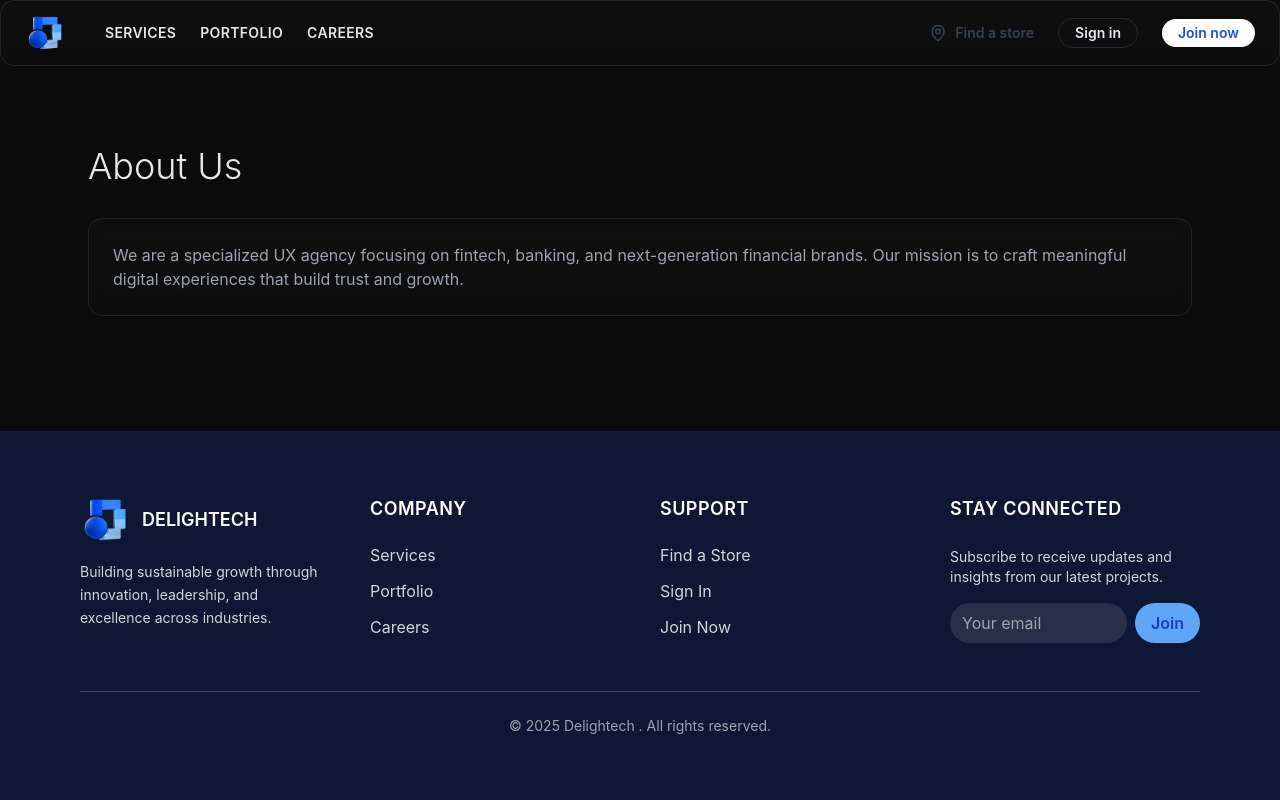
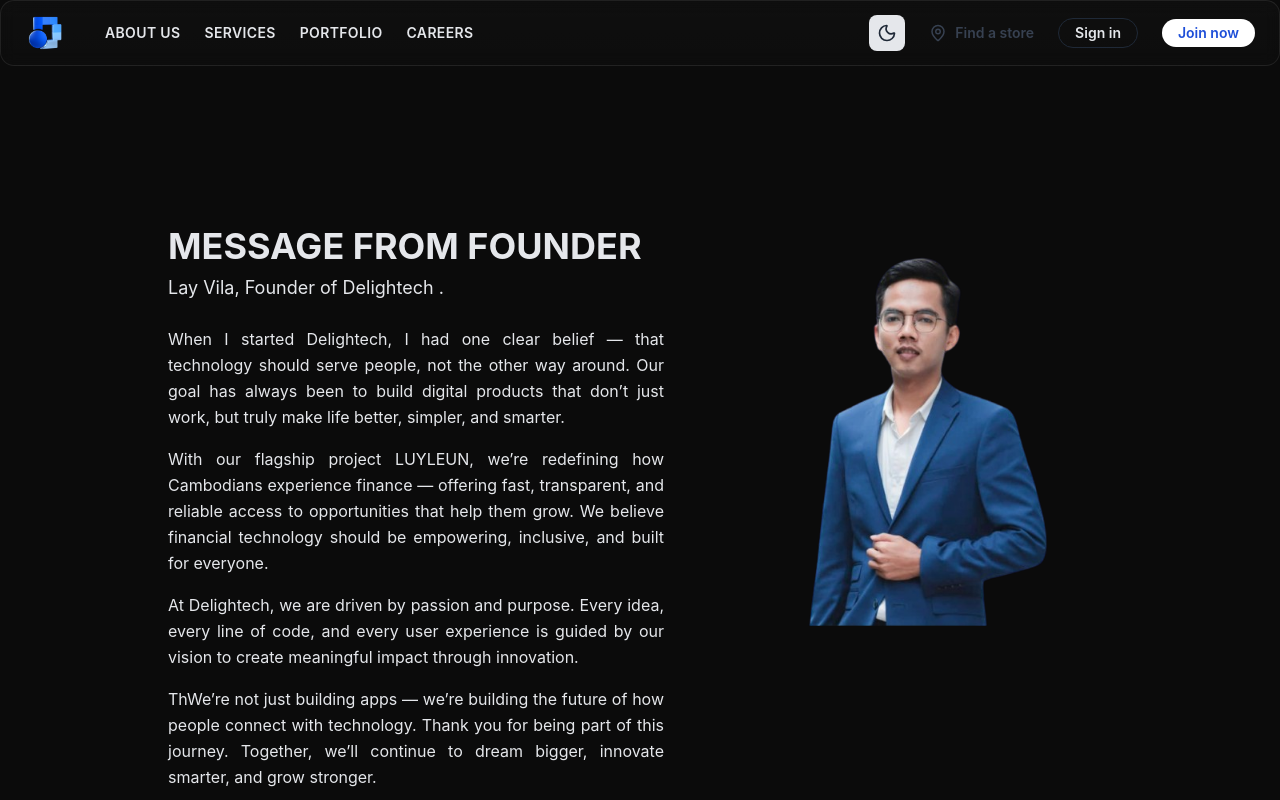
Before and after one commit to DELIGHTECH-Co-LTD/delightech_website-next.js, a Next.js app: page /about in a window 1280 px wide. Shown: the top 800 px of the page. Built offline with nearby package versions, Linux system fonts and the light colour scheme.

Commit message:
dark/light

```diff
--- a/components/Navbar.tsx
+++ b/components/Navbar.tsx
@@ -1,10 +1,11 @@
 import { FC } from "react";
 import Link from "next/link";
 import Image from "next/image";
-import { MapPin } from "lucide-react";
+import { MapPin, Moon, Sun } from "lucide-react";
 import logo from "../public/assets/DLT.png";
-
+import { useTheme } from "../hooks/UseTheme";
 const Navbar: FC = () => {
+  const { theme, toggleTheme, mounted } = useTheme();
   return (
     <nav className="w-full glass">
       <div className="max-w-7xl mx-auto flex items-center justify-between px-6 py-3">
@@ -20,6 +21,14 @@
           </Link>
 
           <ul className="hidden md:flex items-center gap-6 text-sm font-semibold tracking-wide text-gray-200">
+            <li>
+              <Link
+                href="about"
+                className="hover:text-blue-700 transition-colors"
+              >
+                ABOUT US
+              </Link>
+            </li>
             <li>
               <Link
                 href="services"
@@ -48,6 +57,19 @@
         </div>
 
         <div className="flex items-center gap-6">
+          {mounted && (
+            <button
+              onClick={toggleTheme}
+              className="p-2 rounded-lg bg-gray-200 dark:bg-gray-700 hover:bg-gray-300 dark:hover:bg-gray-600 transition-colors"
+              aria-label="Toggle theme"
+            >
+              {theme === "light" ? (
+                <Moon className="w-5 h-5 text-gray-800" />
+              ) : (
+                <Sun className="w-5 h-5 text-yellow-400" />
+              )}
+            </button>
+          )}
           <Link
             href="/stores"
             className="flex items-center gap-2 text-sm text-gray-700 cursor-pointer hover:text-blue-700"
--- a/components/Team.tsx
+++ b/components/Team.tsx
@@ -76,7 +76,7 @@
                     rel="noopener noreferrer"
                     className="absolute bottom-4 right-4 bg-white text-blue-300 p-2 rounded-full opacity-0 group-hover:opacity-100 transition duration-300 hover:scale-110"
                   >
-                    <Linkedin size={22} />
+                    <Linkedin size={18} />
                   </a>
                 )}
               </div>
@@ -84,8 +84,8 @@
                 <h3 className="text-xl font-semibold text-white mb-1">
                   {member.name}
                 </h3>
-                <p className="text-gray-300 text-sm">{member.position}</p>
-                <div className="mt-4 w-12 h-[2px] bg-blue-300 mx-auto group-hover:w-20 transition-all duration-300"></div>
+                <p className="text-white text-sm">{member.position}</p>
+                <div className="mt-4 w-12 h-[2px] bg-blue-600 mx-auto group-hover:w-20 transition-all duration-300"></div>
               </div>
 
               <div className="absolute inset-0 rounded-3xl opacity-0 group-hover:opacity-100 bg-gradient-to-r from-blue-400/10 via-white/5 to-blue-400/10 blur-2xl transition"></div>
--- /dev/null
+++ b/hooks/UseTheme.tsx
@@ -0,0 +1,38 @@
+"use client";
+
+import { useState, useEffect } from "react";
+
+export function useTheme() {
+  const [theme, setTheme] = useState<"light" | "dark">("light");
+  const [mounted, setMounted] = useState(false);
+
+  useEffect(() => {
+    setMounted(true);
+    const savedTheme = localStorage.getItem("theme") as "light" | "dark" | null;
+    const prefersDark = window.matchMedia(
+      "(prefers-color-scheme: dark)"
+    ).matches;
+    const initialTheme = savedTheme || (prefersDark ? "dark" : "light");
+
+    setTheme(initialTheme);
+
+    if (initialTheme === "dark") {
+      document.documentElement.classList.add("dark");
+    } else {
+      document.documentElement.classList.remove("dark");
+    }
+  }, []);
+  const toggleTheme = () => {
+    const newTheme = theme === "light" ? "dark" : "light";
+    setTheme(newTheme);
+
+    if (newTheme === "dark") {
+      document.documentElement.classList.add("dark");
+    } else {
+      document.documentElement.classList.remove("dark");
+    }
+    localStorage.setItem("theme", newTheme);
+  };
+
+  return { theme, toggleTheme, mounted };
+}
--- a/pages/about.tsx
+++ b/pages/about.tsx
@@ -1,15 +1,68 @@
+import Image from "next/image";
+import founderImg from "../public/assets/bng vila.png";
 import Layout from "../components/Layout";
 
 export default function AboutPage() {
   return (
     <Layout>
-      <h1 className="text-4xl font-light mb-8">About Us</h1>
-      <div className="glass p-6">
-        <p className="text-gray-400">
-          We are a specialized UX agency focusing on fintech, banking, and next-generation financial brands.
-          Our mission is to craft meaningful digital experiences that build trust and growth.
-        </p>
-      </div>
+      <section className="bg-black-white py-20 px-6 md:px-20 min-h-screen flex flex-col lg:flex-row items-center lg:items-start justify-between gap-12">
+        {/* LEFT: Founder Message */}
+        <div className="max-w-3xl">
+          <h1 className="text-3xl md:text-4xl font-bold mb-2 uppercase">
+            Message from Founder
+          </h1>
+          <p className="text-lg mb-6">Lay Vila, Founder of Delightech .</p>
+
+          <div className="space-y-4 text-justify leading-relaxed">
+            <p>
+              When I started Delightech, I had one clear belief — that
+              technology should serve people, not the other way around. Our goal
+              has always been to build digital products that don’t just work,
+              but truly make life better, simpler, and smarter.
+            </p>
+
+            <p>
+              With our flagship project LUYLEUN, we’re redefining how Cambodians
+              experience finance — offering fast, transparent, and reliable
+              access to opportunities that help them grow. We believe financial
+              technology should be empowering, inclusive, and built for
+              everyone.
+            </p>
+
+            <p>
+              At Delightech, we are driven by passion and purpose. Every idea,
+              every line of code, and every user experience is guided by our
+              vision to create meaningful impact through innovation.
+            </p>
+
+            <p>
+              ThWe’re not just building apps — we’re building the future of how
+              people connect with technology. Thank you for being part of this
+              journey. Together, we’ll continue to dream bigger, innovate
+              smarter, and grow stronger.
+            </p>
+
+            <p>
+              As we look to the years ahead, we must remain committed to
+              excellence, keep abreast of changes and innovations, adopt better
+              management practices and successfully overcome all challenges
+              before us.
+            </p>
+          </div>
+        </div>
+
+        {/* RIGHT: Founder Image */}
+        <div className="flex-shrink-0">
+          <Image
+            src={founderImg}
+            alt="Founder of Chip Mong"
+            width={400}
+            height={600}
+            className="rounded-lg object-contain"
+            priority
+          />
+        </div>
+      </section>
     </Layout>
   );
 }
--- a/pages/index.tsx
+++ b/pages/index.tsx
@@ -13,7 +13,7 @@
     <>
       <Head>
         <title>DLT WEB</title>
-        <meta name="description" content="Glassy dark/light Delightech" />
+        <meta name="description" content="Delightech" />
         <meta name="viewport" content="width=device-width, initial-scale=1" />
         <link rel="icon" href="/favicon.ico" />
       </Head>
@@ -23,11 +23,9 @@
         <main className="flex-1">
           <Hero />
           <About />
-          <div className="max-w-6xl mx-auto px-6">
-            <Services />
-            <OurCorporate />
-            <Showreel />
-          </div>
+          <Services />
+          <OurCorporate />
+          <Showreel />
           <Team />
         </main>
         <Footer />
--- a/pages/services.tsx
+++ b/pages/services.tsx
@@ -32,7 +32,6 @@
   return (
     <Layout>
       <div className="max-w-7xl mx-auto">
-        {/* Section Header */}
         <div className="text-center mb-16">
           <h2 className="text-3xl md:text-4xl font-bold uppercase">
             OUR BUSINESS UNIT
@@ -58,7 +57,7 @@
                   src={unit.image}
                   alt={unit.name}
                   fill
-                  className="object-cover group-hover:scale-105 transition-transform duration-500"
+                  className="object-contain group-hover:scale-105 transition-transform duration-500"
                 />
               </div>
 
--- a/tailwind.config.js
+++ b/tailwind.config.js
@@ -1,61 +1,65 @@
 /** @type {import('tailwindcss').Config} */
 const config = {
-  darkMode: ["class", "class"], // ✅ important
+  darkMode: "class", // Important!
   content: [
-    "./pages/**/*.{ts,tsx}",
-    "./components/**/*.{ts,tsx}",
-    "./app/**/*.{ts,tsx}",
+    "./pages/**/*.{js,ts,jsx,tsx,mdx}",
+    "./components/**/*.{js,ts,jsx,tsx,mdx}",
+    "./app/**/*.{js,ts,jsx,tsx,mdx}",
   ],
   theme: {
     extend: {
       borderRadius: {
-  			lg: 'var(--radius)',
-  			md: 'calc(var(--radius) - 2px)',
-  			sm: 'calc(var(--radius) - 4px)'
+        lg: "var(--radius)",
+        md: "calc(var(--radius) - 2px)",
+        sm: "calc(var(--radius) - 4px)",
       },
       colors: {
-  			background: 'hsl(var(--background))',
-  			foreground: 'hsl(var(--foreground))',
+        dark: "#000b23ff",
+        light: "#f0f0f0ff",
+      },
+      colors: {
+        background: "hsl(var(--background))",
+        foreground: "hsl(var(--foreground))",
         card: {
-  				DEFAULT: 'hsl(var(--card))',
-  				foreground: 'hsl(var(--card-foreground))'
+          DEFAULT: "hsl(var(--card))",
+          foreground: "hsl(var(--card-foreground))",
         },
         popover: {
-  				DEFAULT: 'hsl(var(--popover))',
-  				foreground: 'hsl(var(--popover-foreground))'
+          DEFAULT: "hsl(var(--popover))",
+          foreground: "hsl(var(--popover-foreground))",
         },
         primary: {
-  				DEFAULT: 'hsl(var(--primary))',
-  				foreground: 'hsl(var(--primary-foreground))'
+          DEFAULT: "hsl(var(--primary))",
+          foreground: "hsl(var(--primary-foreground))",
         },
         secondary: {
-  				DEFAULT: 'hsl(var(--secondary))',
-  				foreground: 'hsl(var(--secondary-foreground))'
+          DEFAULT: "hsl(var(--secondary))",
+          foreground: "hsl(var(--secondary-foreground))",
         },
         muted: {
-  				DEFAULT: 'hsl(var(--muted))',
-  				foreground: 'hsl(var(--muted-foreground))'
+          DEFAULT: "hsl(var(--muted))",
+          foreground: "hsl(var(--muted-foreground))",
         },
         accent: {
-  				DEFAULT: 'hsl(var(--accent))',
-  				foreground: 'hsl(var(--accent-foreground))'
+          DEFAULT: "hsl(var(--accent))",
+          foreground: "hsl(var(--accent-foreground))",
         },
         destructive: {
-  				DEFAULT: 'hsl(var(--destructive))',
-  				foreground: 'hsl(var(--destructive-foreground))'
+          DEFAULT: "hsl(var(--destructive))",
+          foreground: "hsl(var(--destructive-foreground))",
         },
-  			border: 'hsl(var(--border))',
-  			input: 'hsl(var(--input))',
-  			ring: 'hsl(var(--ring))',
+        border: "hsl(var(--border))",
+        input: "hsl(var(--input))",
+        ring: "hsl(var(--ring))",
         chart: {
-  				'1': 'hsl(var(--chart-1))',
-  				'2': 'hsl(var(--chart-2))',
-  				'3': 'hsl(var(--chart-3))',
-  				'4': 'hsl(var(--chart-4))',
-  				'5': 'hsl(var(--chart-5))'
-  			}
-  		}
-  	}
+          1: "hsl(var(--chart-1))",
+          2: "hsl(var(--chart-2))",
+          3: "hsl(var(--chart-3))",
+          4: "hsl(var(--chart-4))",
+          5: "hsl(var(--chart-5))",
+        },
+      },
+    },
   },
   plugins: [require("tailwindcss-animate")],
 };
```
Also changed, not shown: components/OurCorporate.tsx (+40 -20 lines), components/Services.tsx (+6 -6 lines), components/ThemeToggle.tsx (deleted), public/assets/bng vila.png (added), 1 other file (tests, documents, lock files or other folders). Lines whose indentation alone changed are shown as unchanged.
